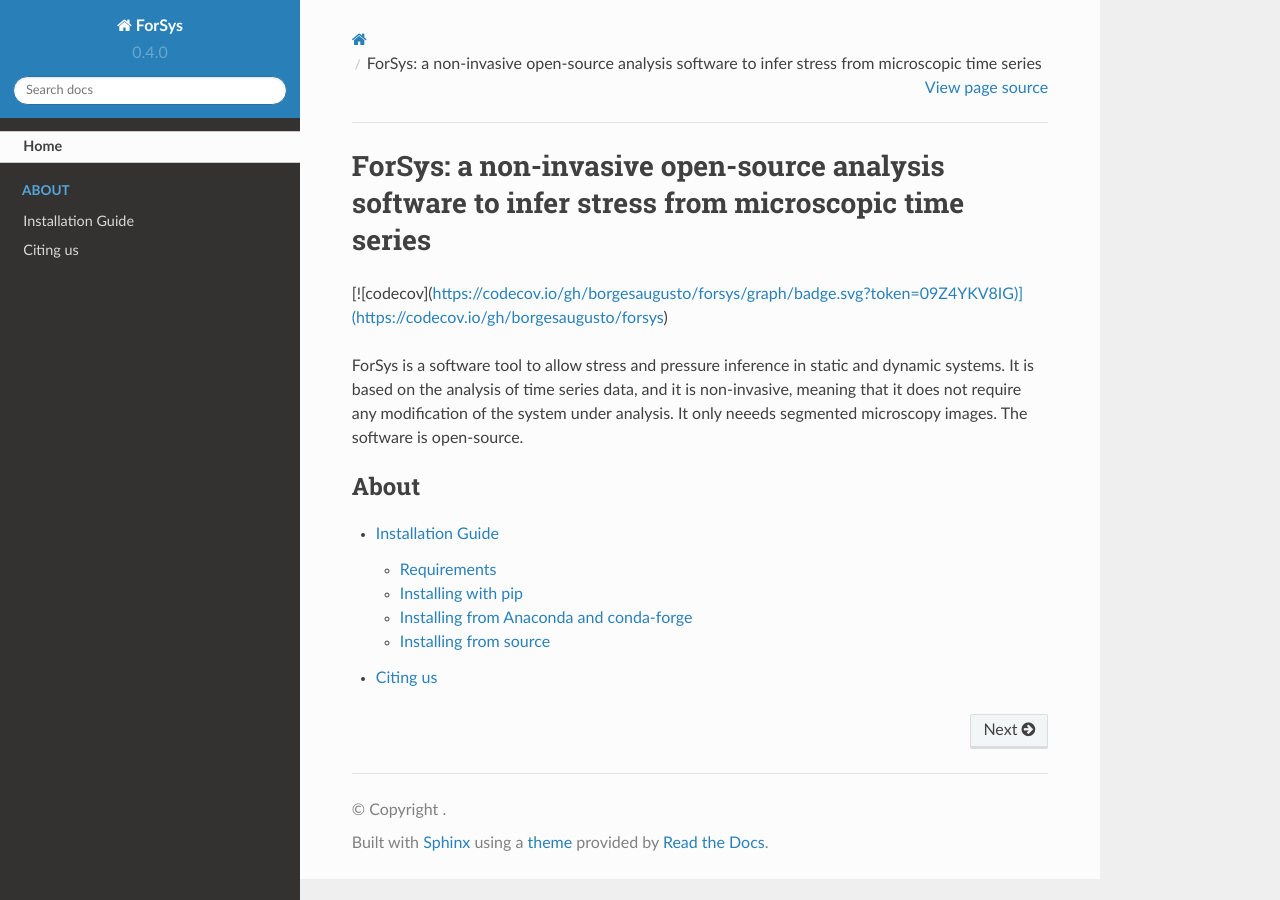
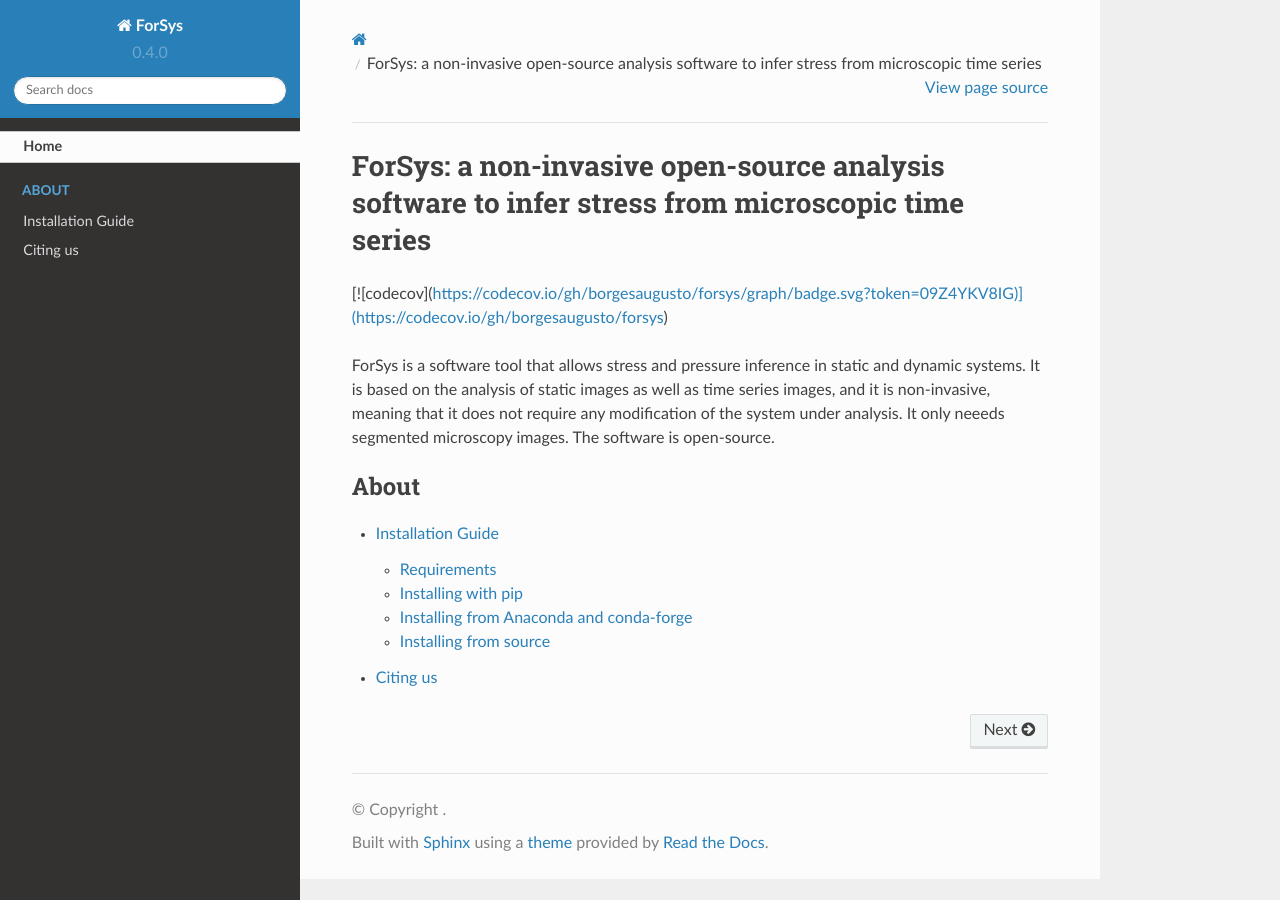
Before and after one commit to borgesaugusto/forsys, a Sphinx documentation site: the page built from docs/index.rst, in a window 1280 px wide. Built offline with Sphinx 7.4.7 and the Read the Docs theme 2.0.0, drawn with Linux system fonts in a browser that asks for light colours; pages that are not in the unit, such as notebooks, are missing from menus.

Commit message:
Cleaning documentation. Grammar change

```diff
--- a/docs/api.rst
+++ /dev/null
@@ -1,5 +0,0 @@
-.. autosummary::
-   :toctree: _autosummary
-   :recursive:
-
-   forsys
--- a/docs/examples.rst
+++ /dev/null
@@ -1,3 +0,0 @@
-Examples
-----------
-This are examples
--- a/docs/index.rst
+++ b/docs/index.rst
@@ -2,8 +2,8 @@ ForSys: a non-invasive open-source analysis software to infer stress from micros
 =======================================================================================================
 [![codecov](https://codecov.io/gh/borgesaugusto/forsys/graph/badge.svg?token=09Z4YKV8IG)](https://codecov.io/gh/borgesaugusto/forsys)
 
-ForSys is a software tool to allow stress and pressure inference in static and dynamic systems.
-It is based on the analysis of time series data, and it is non-invasive, meaning that it does not require any modification of the system under analysis. It only neeeds segmented microscopy images.
+ForSys is a software tool that allows stress and pressure inference in static and dynamic systems.
+It is based on the analysis of static images as well as time series images, and it is non-invasive, meaning that it does not require any modification of the system under analysis. It only neeeds segmented microscopy images.
 The software is open-source.
 
 .. toctree::
```
